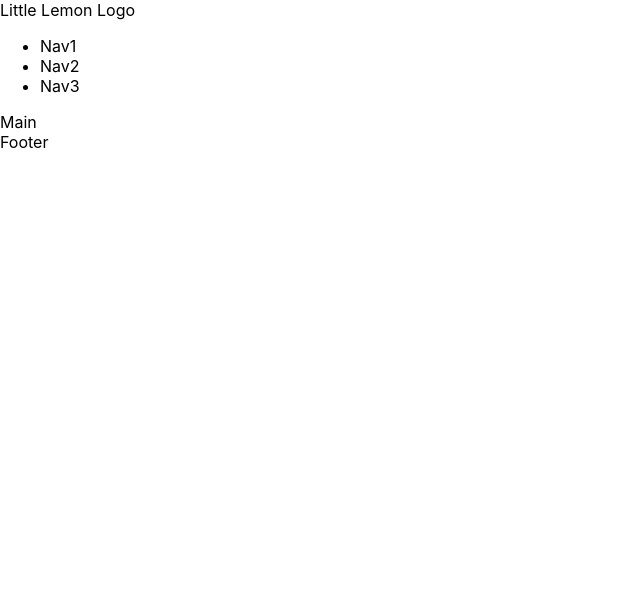
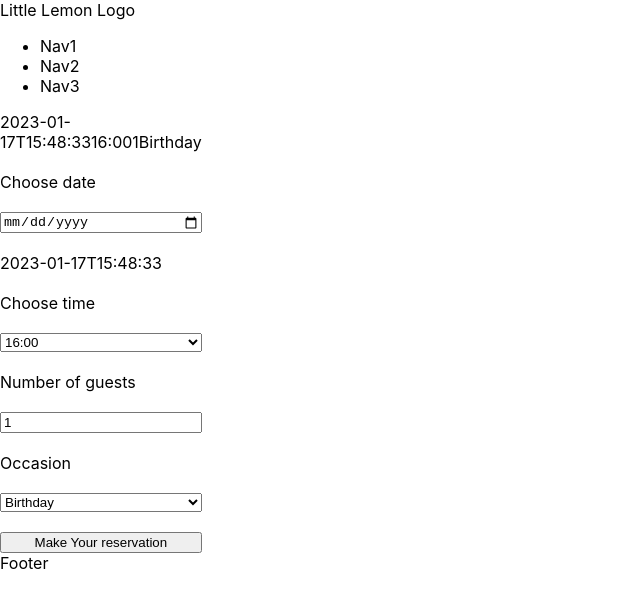
Before and after one commit to rockgobo/little-lemon, a React (Create React App) app: page / in a window 1280 px wide. Shown: the top 608 px of the page, without its empty margins (0-640 px from the left). Built offline with nearby package versions, Linux system fonts and the light colour scheme.

Commit message:
feat: Implement a simple booking form as controlled form

```diff
--- a/src/App.js
+++ b/src/App.js
@@ -1,16 +1,19 @@
-import './App.css';
-import Footer from './components/Footer';
-import Header from './components/Header';
-import Main from './components/Main';
-import Nav from './components/Nav';
+import "./App.css";
+import BookingForm from "./components/components/BookingForm";
+import Footer from "./components/Footer";
+import Header from "./components/Header";
+import Main from "./components/Main";
+import Nav from "./components/Nav";
 
 function App() {
   return (
     <>
-        <Header></Header>
-        <Nav></Nav>
-        <Main></Main>
-        <Footer></Footer>
+      <Header></Header>
+      <Nav></Nav>
+      <Main>
+        <BookingForm></BookingForm>
+      </Main>
+      <Footer></Footer>
     </>
   );
 }
--- a/src/components/Main.js
+++ b/src/components/Main.js
@@ -1,3 +1,5 @@
-export default function Main() {
-    return <main>Main</main>
+import React from "react";
+
+export default function Main({ children }) {
+  return <main>{children}</main>;
 }
--- /dev/null
+++ b/src/components/components/BookingForm.js
@@ -0,0 +1,66 @@
+import { useState } from "react";
+
+const BookingForm = function () {
+  const style = { display: "grid", maxWidth: "200px", gap: "20px" };
+  let d = new Date();
+  const dateTimeLocalValue = new Date(
+    d.getTime() - d.getTimezoneOffset() * 60000
+  )
+    .toISOString()
+    .slice(0, -5);
+
+  const availableTimes = ["16:00", "16:30", "17:00", "18:00", "18:30"];
+
+  const [date, setDate] = useState(dateTimeLocalValue);
+  const [time, setTime] = useState(availableTimes[0]);
+  const [guests, setGuests] = useState(1);
+  const [occasion, setOccasion] = useState("Birthday");
+  return (
+    <form style={style}>
+      {date}
+      {time}
+      {guests}
+      {occasion}
+      <label htmlFor="res-date">Choose date</label>
+      <input
+        type="date"
+        value={date}
+        onChange={(event) => setDate(event.target.value)}
+        id="res-date"
+      />
+      {date}
+      <label htmlFor="res-time">Choose time</label>
+      <select
+        id="res-time "
+        value={time}
+        onChange={(event) => setTime(event.target.value)}
+      >
+        {availableTimes.map((t) => (
+          <option key={t}>{t}</option>
+        ))}
+      </select>
+      <label htmlFor="guests">Number of guests</label>
+      <input
+        type="number"
+        placeholder="1"
+        min="1"
+        max="10"
+        id="guests"
+        value={guests}
+        onChange={(event) => setGuests(event.target.value)}
+      />
+      <label htmlFor="occasion">Occasion</label>
+      <select
+        id="occasion"
+        value={occasion}
+        onChange={(event) => setOccasion(event.target.value)}
+      >
+        <option>Birthday</option>
+        <option>Anniversary</option>
+      </select>
+      <input type="submit" value="Make Your reservation" />
+    </form>
+  );
+};
+
+export default BookingForm;
--- /dev/null
+++ b/src/components/pages/BookingPage.js
@@ -0,0 +1,5 @@
+const BookingPage = function() {
+    return (<>BookingPage</>);
+}
+
+export default BookingPage;
```
